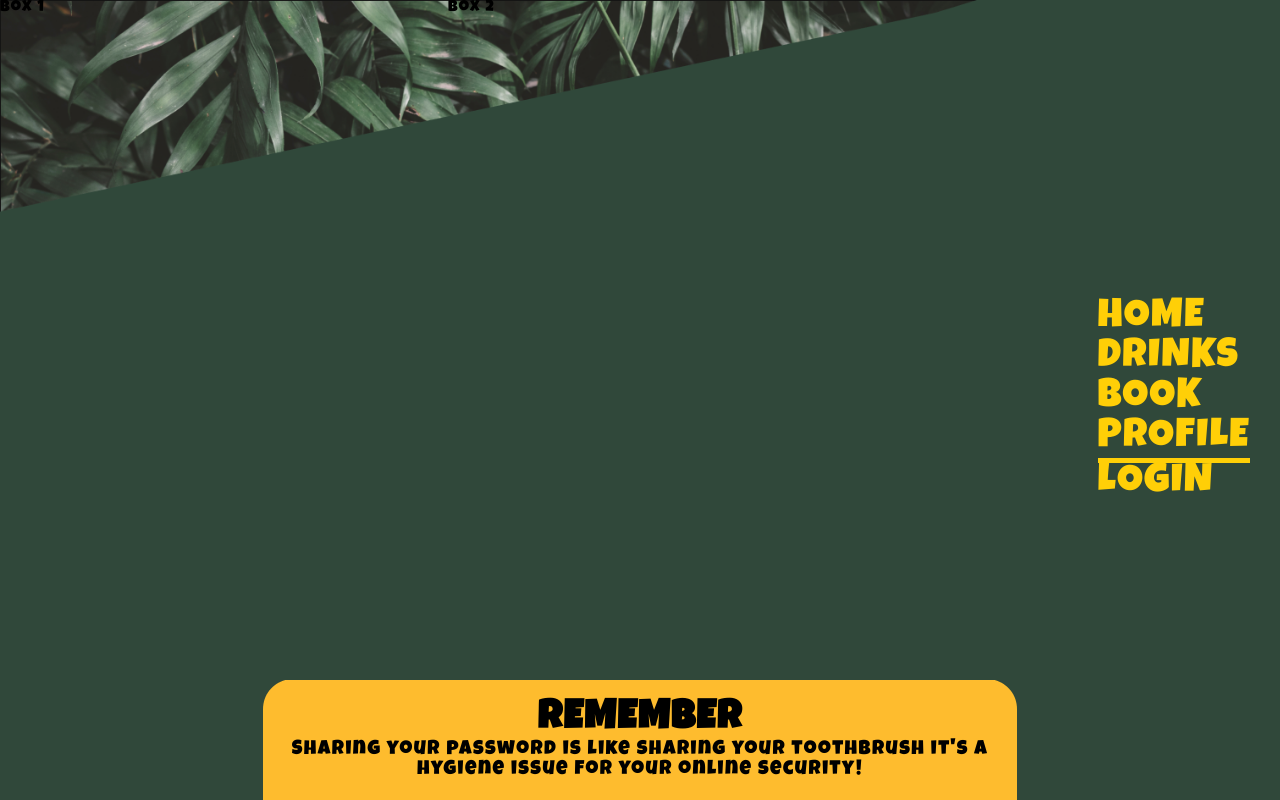
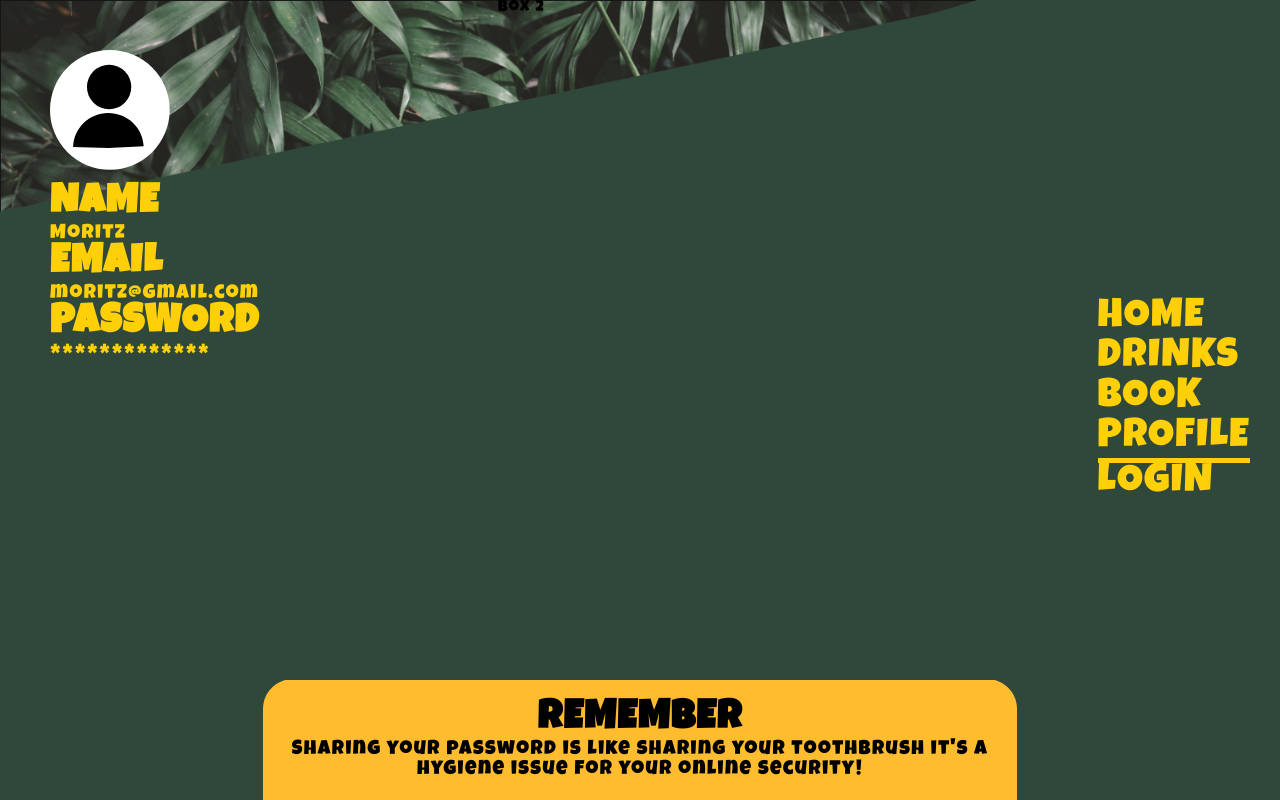
Before and after one commit to noahbenz/junglebar-app, an Angular app in the folder junglebar/: page /profile in a window 1280 px wide. Built offline with nearby package versions, Linux system fonts and the light colour scheme.

Commit message:
wip: profile data

```diff
--- a/junglebar/src/app/components/profile/profile.component.html
+++ b/junglebar/src/app/components/profile/profile.component.html
@@ -2,7 +2,15 @@
     <div class="navbar-phone">
         <app-navbar-phone></app-navbar-phone>
     </div>
-    <div class="profile-box profile-data">Box 1</div>
+    <div class="profile-box profile-data">
+        <img src="../../../assets/svg/profile-picture.svg" alt="">
+        <h3>NAME</h3>
+        <p>Moritz</p>
+        <h3>EMAIL</h3>
+        <p>moritz&#64;gmail.com</p>
+        <h3>PASSWORD</h3>
+        <p>*************</p>
+    </div>
     <div class="profile-box favorite-drinks">Box 2</div>
     <div class="profile-box navbar-profile">
         <app-navbar></app-navbar>
--- a/junglebar/src/app/components/profile/profile.component.scss
+++ b/junglebar/src/app/components/profile/profile.component.scss
@@ -12,7 +12,16 @@
 }
 
 .profile-data {
+    display: flex;
+    flex-direction: column;
+    margin-left: 50px;
+    margin-top: 50px;
+    color: var(--yellow);
     width: 35%;
+
+    img {
+        width: 120px;
+    }
 }
 
 .favorite-drinks {
@@ -21,7 +30,7 @@
 
 .navbar-profile {
     height: 100vh;
-    width: 35%;
+    width: calc(35% - 50px);
     display: flex;
     justify-content: flex-end;
     align-items: center;
```
Also changed, not shown: junglebar/src/assets/svg/profile-picture.svg (added).
